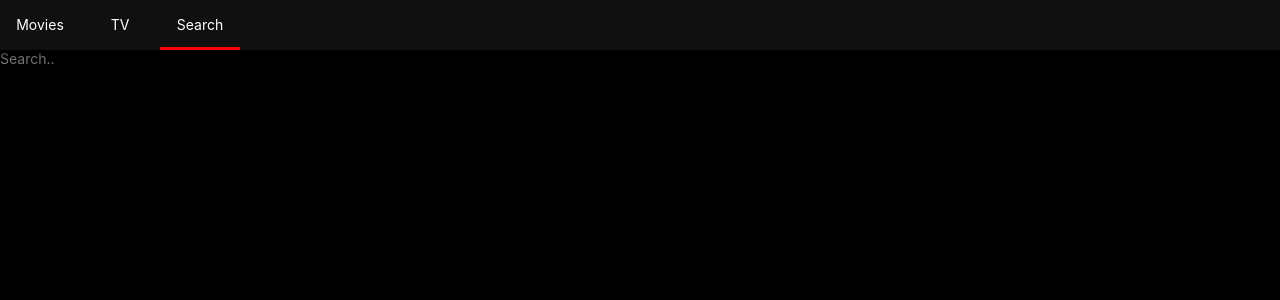
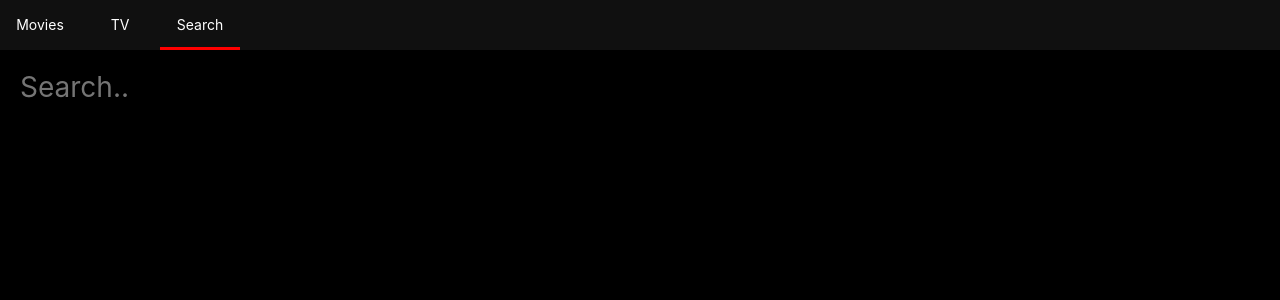
Before and after one commit to bonniekang/netflix, a React (Create React App) app: page /search in a window 1280 px wide. Shown: the top 300 px of the page. Built offline with nearby package versions, Linux system fonts and the light colour scheme.

Commit message:
minor change

```diff
--- a/src/Routes/Search/SearchPresenter.js
+++ b/src/Routes/Search/SearchPresenter.js
@@ -6,15 +6,19 @@ import Section from "../../Components/Section"
 import Message from "../../Components/Message"
 import Poster from "../../Components/Poster"
 
-const Container = styled.div``;
+const Container = styled.div`
+    padding: 20px;
+`;
 
 const Form = styled.form`
+margin-bottom: 50px;
 width: 100%;
 `;
 
 const Input = styled.input`
  all: unset;
  width: 100%;
+ font-size: 28px;
 `;
 
 const SearchPresenter = ({ movieResults, tvResults, searchTerm, loading, error, handleSubmit, updateTerm}) => <Container>
@@ -29,7 +33,7 @@ const SearchPresenter = ({ movieResults, tvResults, searchTerm, loading, error,
                 imageUrl={show.poster_path}
                 title={show.original_name}
                 rating={show.vote_average}
-                year={show.first_air_date.substring(0, 4)}
+                year={show.first_air_date ? show.first_air_date.substring(0, 4) : " "}
               />))}</Section>)}
         {error && <Message color="#e74c3c" text={error}/>}
         {tvResults && movieResults && tvResults.length === 0 && movieResults.length === 0 && (<Message color="#95a5a6" text="Nothing found."/>)}
```
